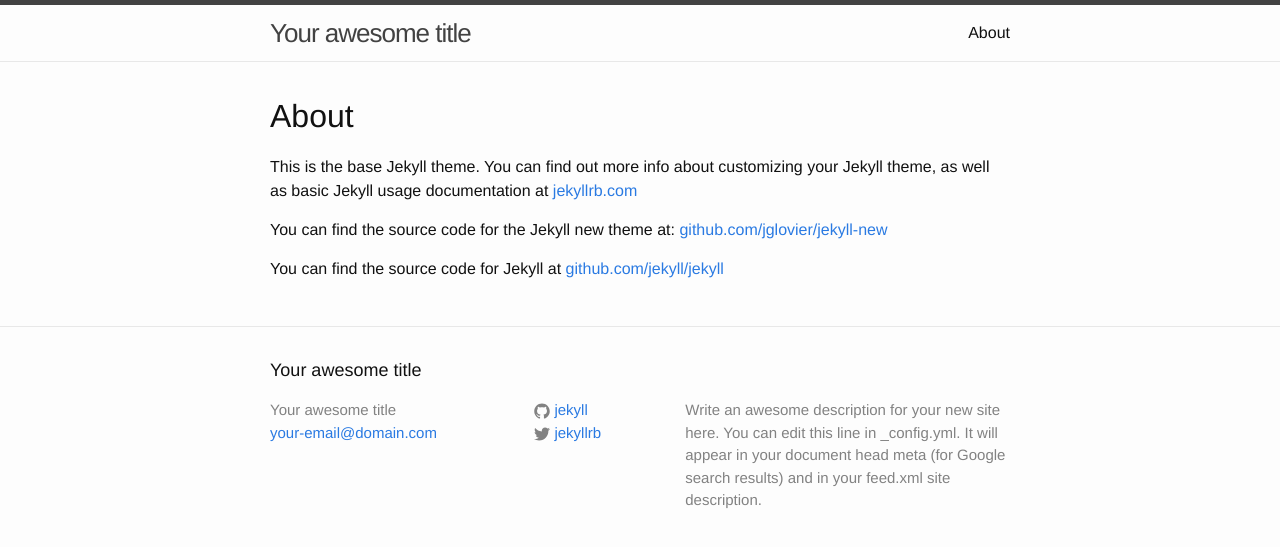
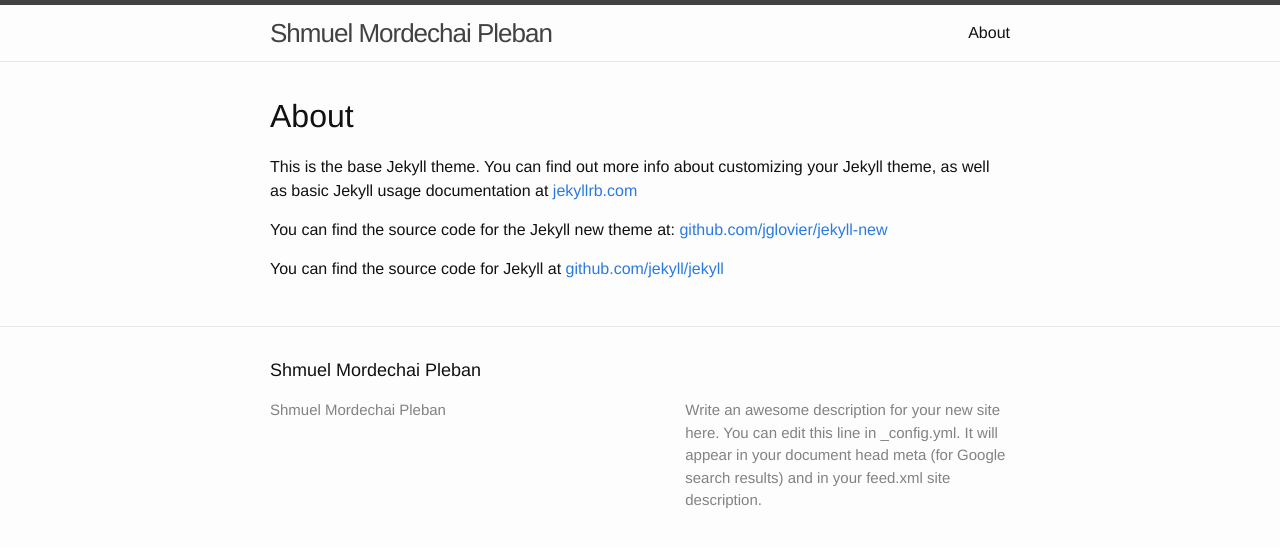
Before and after one commit to opleban/shmuel-page, a Jekyll site: the page built from about.md, in a window 1280 px wide. Shown: the top 547 px of the page. Built offline with Jekyll 4.4.1, drawn with Linux system fonts in a browser that asks for light colours.

```diff
--- a/_config.yml
+++ b/_config.yml
@@ -1,14 +1,11 @@
 # Site settings
-title: Your awesome title
-email: your-email@domain.com
+title: Shmuel Mordechai Pleban
 description: > # this means to ignore newlines until "baseurl:"
   Write an awesome description for your new site here. You can edit this
   line in _config.yml. It will appear in your document head meta (for
   Google search results) and in your feed.xml site description.
 baseurl: "" # the subpath of your site, e.g. /blog/
-url: "http://yourdomain.com" # the base hostname & protocol for your site
-twitter_username: jekyllrb
-github_username:  jekyll
+url: "http://opleban.github.io/shmuel-page" # the base hostname & protocol for your site
 
 # Build settings
 markdown: kramdown
```
